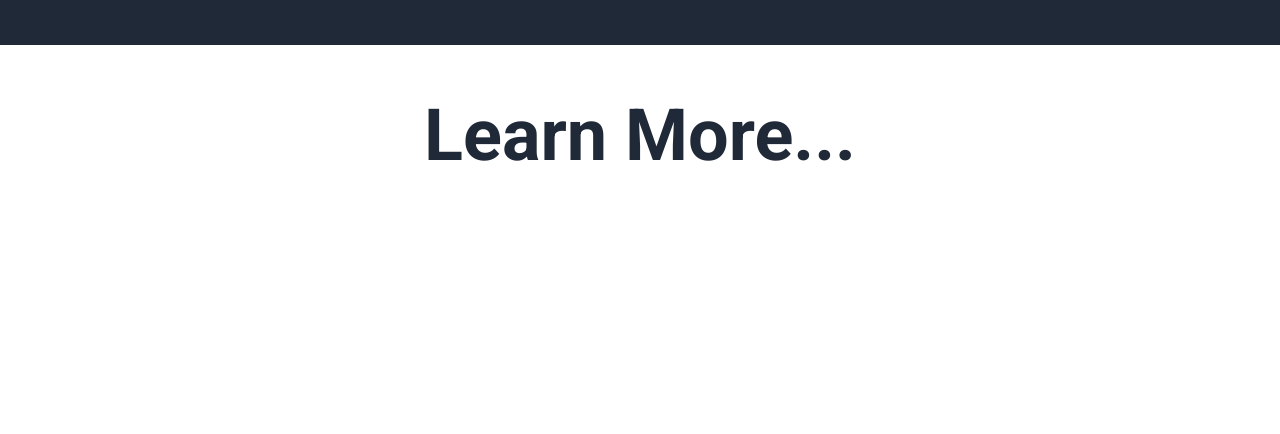
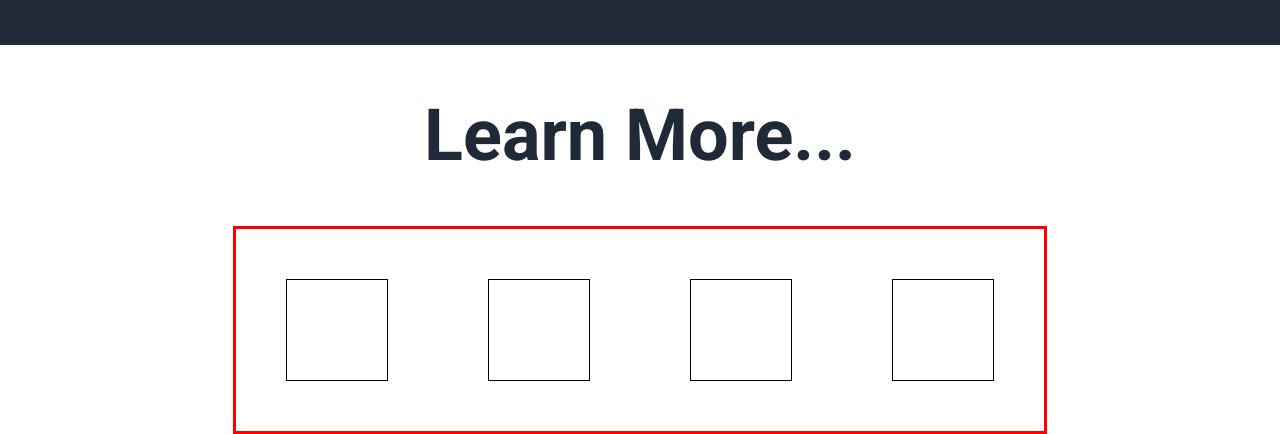
Before and after one commit to joshua95-web/fictional-serpent, a plain HTML site: page index.html in a window 1280 px wide. Shown: the part 490-924 px from the top of the page. Before the commit the page ends 800 px from the top, so only its background shows below. Drawn offline with Linux system fonts and the light colour scheme.

Commit message:
arranged middle-section into a flex column, created 4 boxes and a box container. Box container is in flex column for potential text to go below. Use float properties to arrange boxes in a row within the flex column container.

```diff
--- a/index.html
+++ b/index.html
@@ -33,6 +33,12 @@
     </header>
     <div class="middle-section">
         <h1 class="middle-herotext">Learn More...</h1>
+        <div class="boxes-container">
+            <div class="box1"></div>
+            <div class="box2"></div>
+            <div class="box3"></div>
+            <div class="box4"></div>
+        </div>
     </div>
 </body>
 </html>
--- a/styles.css
+++ b/styles.css
@@ -90,8 +90,49 @@ img {
 .middle-section {
     font-family: 'Roboto', sans-serif;
     display: flex;
-    justify-content: center;
+    align-items: center;
+    flex-direction: column;
     color: #1F2937;
     font-size: 36px;
 
 }
+
+.box1 {
+    float: left;
+    width: 100px;
+    height: 100px;
+    border: 1px solid black;
+    margin: 50px;
+}
+
+.box2 {
+    float: left;
+    width: 100px;
+    height: 100px;
+    border: 1px solid black;
+    margin: 50px;
+}
+
+.box3 {
+    float: right;
+    width: 100px;
+    height: 100px;
+    border: 1px solid black;
+    margin: 50px;
+}
+
+.box4 {
+    float: right;
+    width: 100px;
+    height: 100px;
+    border: 1px solid black;
+    margin: 50px;
+}
+
+.boxes-container {
+    border: solid red;
+    direction: flex;
+    flex-direction: column;
+
+
+}
```
